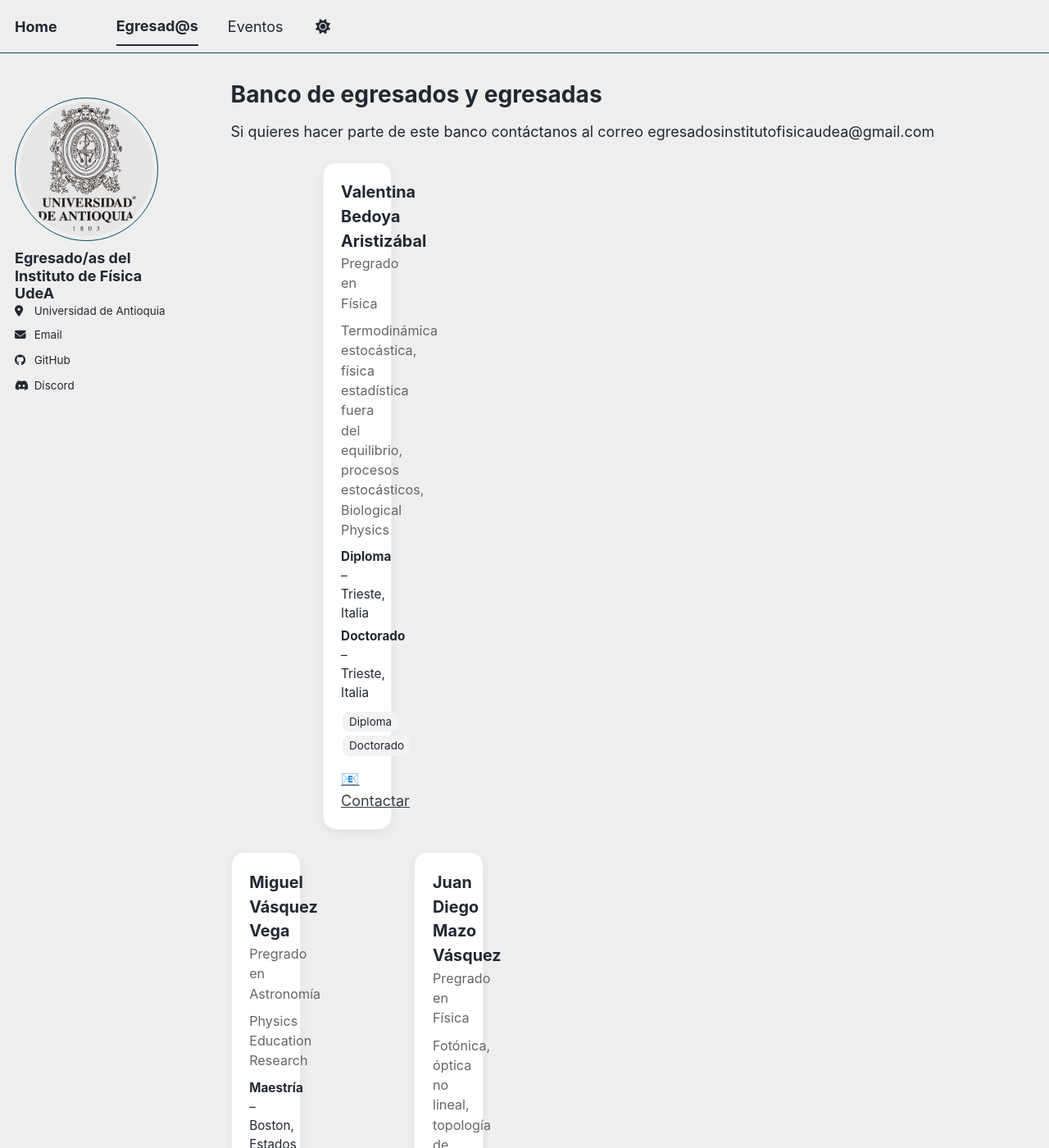
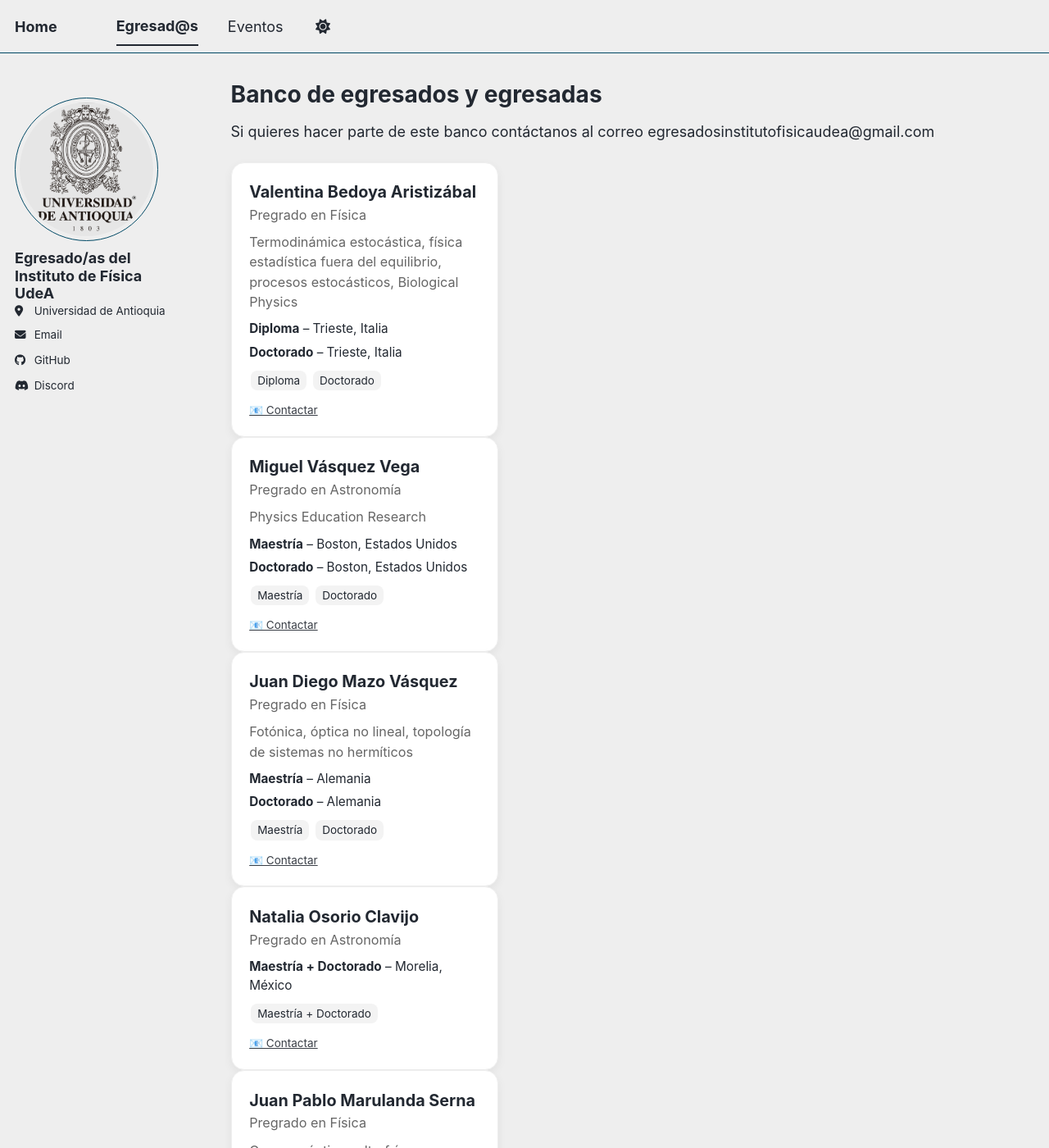
Before and after one commit to egresadosinstitutofisicaudea/egresadosinstitutofisicaudea.github.io, a Jekyll site: the page built from _pages/personas.md, in a window 1280 px wide and 1400 px high. Shown: the whole window at 82% size. Built offline with Jekyll 4.4.1, drawn with Linux system fonts in a browser that asks for light colours; a script bundle is joined from its source files by our own code; library files that are not in the unit come from our copies.

Commit message:
Update custom.html

```diff
--- a/_includes/head/custom.html
+++ b/_includes/head/custom.html
@@ -46,10 +46,11 @@
    GRID PERSONAS
 ========================= */
 .grid-personas {
-  display: grid !important;
-  grid-template-columns: repeat(3, minmax(0, 1fr)) !important;
-  gap: 1.5rem;
-  width: 100%;
+  display: grid;
+  grid-template-columns: repeat(auto-fill, minmax(300px, 1fr));
+@@ -78,6 +88,39 @@
+  margin: 2px;
+  font-size: 0.75rem;
 }
 
 .card-persona {
```
